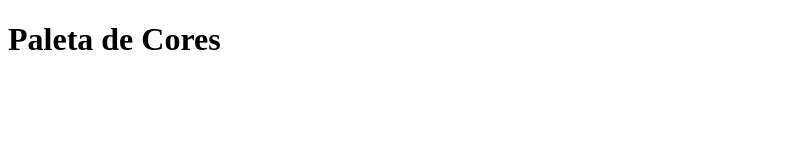
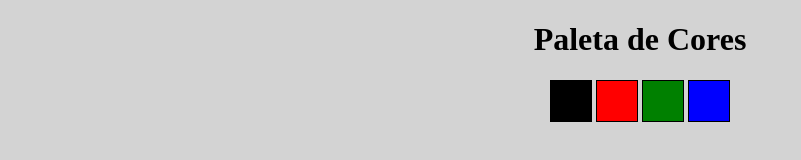
Before and after one commit to sergioajiki/pixel-art, a website: page index.html in a window 1280 px wide. Shown: the whole page, without its empty margins (0-801 px from the left). Drawn offline with Linux system fonts and the light colour scheme.

Commit message:
requisitos 1, 2 e 3

```diff
--- a/index.html
+++ b/index.html
@@ -1,15 +1,27 @@
 <!DOCTYPE html>
 <html lang="en">
+
 <head>
     <meta charset="UTF-8">
     <meta http-equiv="X-UA-Compatible" content="IE=edge">
     <meta name="viewport" content="width=device-width, initial-scale=1.0">
+    <link rel="stylesheet" href="style.css">
     <title>Document</title>
 </head>
+
 <body>
     <header>
-        <h1 id='title'> Paleta de Cores</h1>
+        <h1 id="title"> Paleta de Cores</h1>
+    </header>
+<!-- criar paleta -->
+<section id="color-palette">
+    <div class="firstColor color" ></div>
+    <div class="secondColor color"></div>
+    <div class="thirdcolor color"></div>
+    <div class="fourtcolor color"></div>
+</section>
+<!-- criar board -->
+<!-- criar botao para trocar de cor -->
+</body>
 
-        </header>
-    </body>
 </html>
--- a/style.css
+++ b/style.css
@@ -0,0 +1,31 @@
+body {
+    background-color: lightgray;
+}
+
+#title {
+    text-align: center;
+}
+
+#color-palette {
+    text-align: center;
+
+}
+.color {
+    height: 40px;
+    width: 40px;
+    border: 1px solid black;
+    display: inline-block;
+}
+
+.firstColor {
+    background-color: black;
+}
+.secondColor {
+    background-color: red;
+}
+.thirdcolor {
+    background-color: green;
+}
+.fourtcolor {
+    background-color: blue;
+}
```
